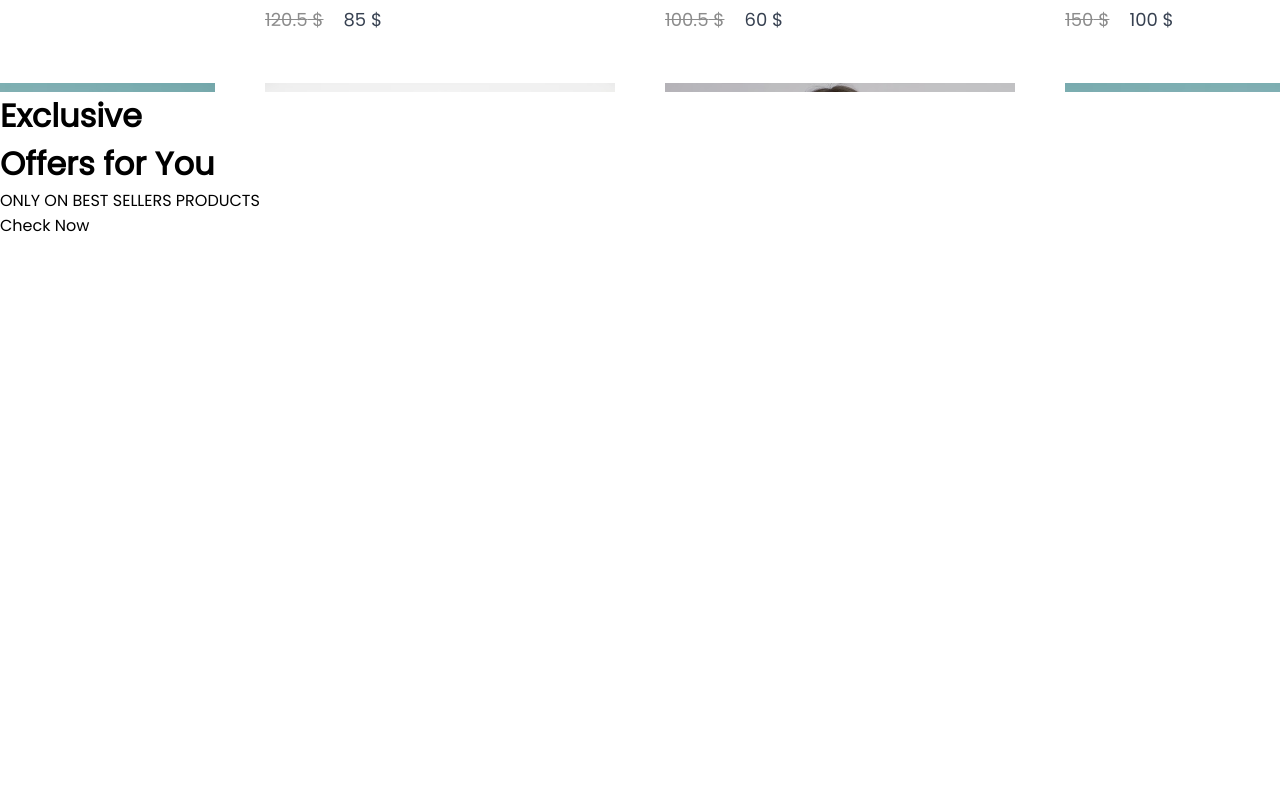
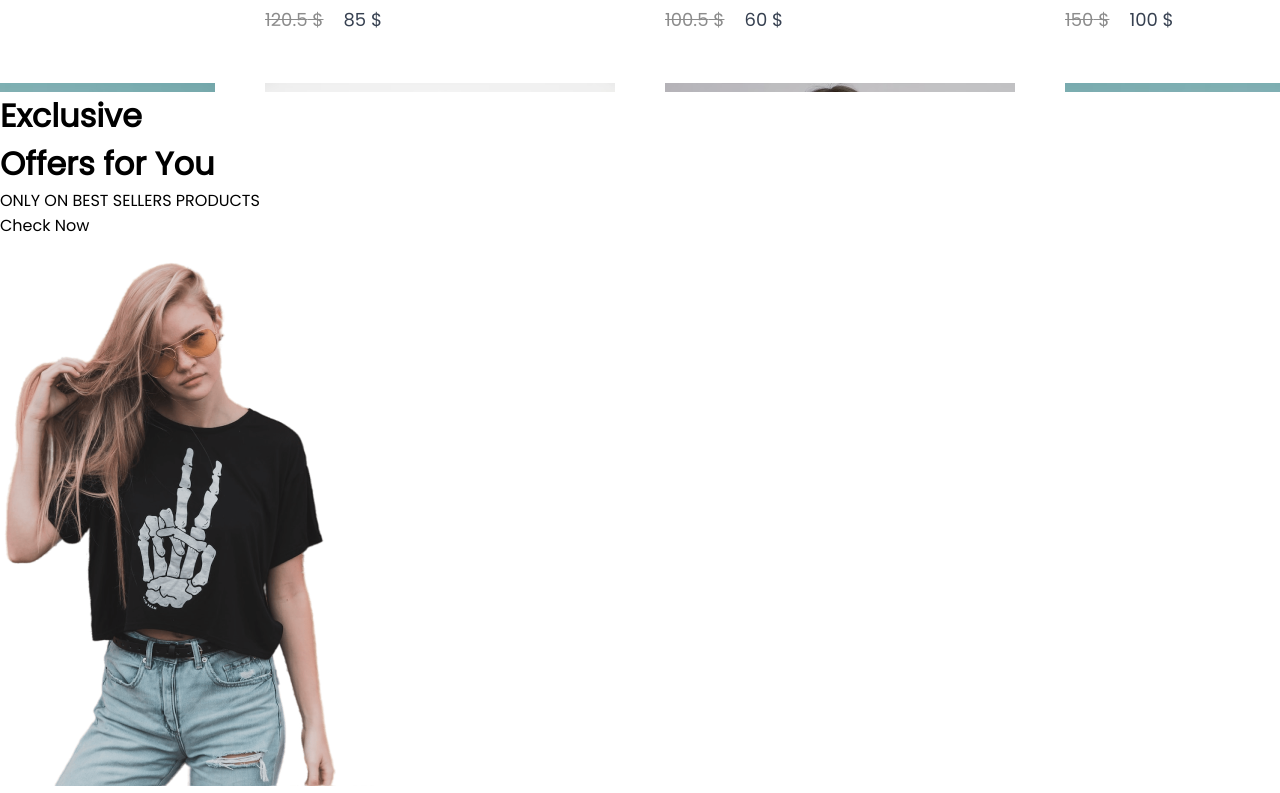
Before and after one commit to m-fadi/E-commerce, a React (Create React App) app: page / in a window 1280 px wide. Shown: the part 1533-2326 px from the top of the page. Before the commit the page ends 1796 px from the top, so only its background shows below. Built offline with nearby package versions, Linux system fonts and the light colour scheme.

Commit message:
offer component

```diff
--- a/src/components/Offers/Offer.jsx
+++ b/src/components/Offers/Offer.jsx
@@ -1,5 +1,5 @@
 import './Offer.css'
-import React from 'react'
+import exclusive_image from "../assest/images/exclusive_image.png"
 
 function Offer() {
   return (
@@ -11,7 +11,7 @@ function Offer() {
             <div className="check-now">Check Now</div>
         </div>
         <div className="right-banner">
-            <img src="" alt="" />
+            <img src={exclusive_image} alt="" />
         </div>
     </div>
   )
```
